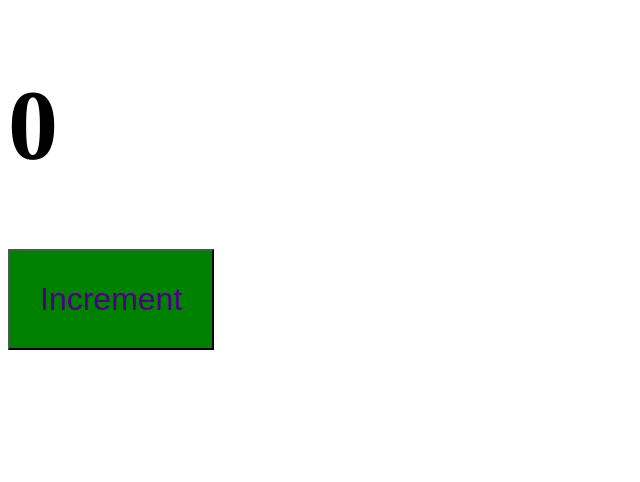
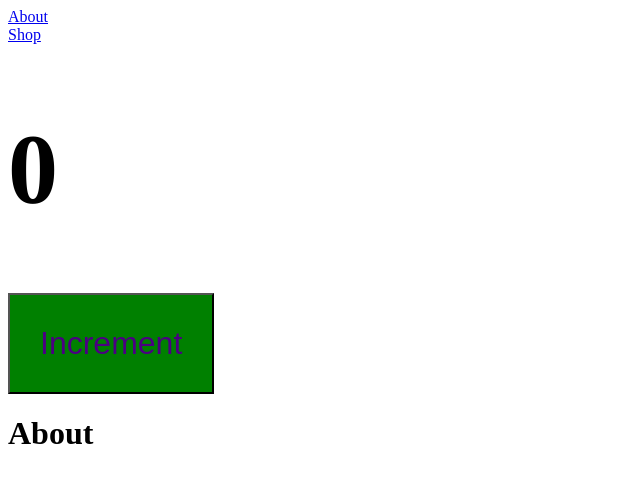
Before and after one commit to SergeiKuznetsov9/webpack-course, a React app: page /about in a window 1280 px wide. Shown: the top 482 px of the page, without its empty margins (0-640 px from the left). Built offline with nearby package versions, Linux system fonts and the light colour scheme.

Commit message:
добавлен роутер и почанковая подгрузка. Добавлен бандлАналайзер

```diff
--- a/package.json
+++ b/package.json
@@ -4,7 +4,7 @@
   "main": "index.js",
   "scripts": {
     "build:dev": "webpack --env mode=development",
-    "build:prod": "webpack --env mode=production",
+    "build:prod": "webpack --env mode=production analyzer=true",
     "serve": "webpack serve --env mode=development"
   },
   "author": "",
@@ -20,15 +20,18 @@
     "ts-node": "^10.9.2",
     "typescript": "^5.4.5",
     "webpack": "^5.91.0",
+    "webpack-bundle-analyzer": "^4.10.2",
     "webpack-cli": "^5.1.4",
     "webpack-dev-server": "^5.0.4"
   },
   "dependencies": {
+    "@types/webpack-bundle-analyzer": "^4.7.0",
     "css-loader": "^6.11.0",
     "html-webpack-plugin": "^5.6.0",
     "mini-css-extract-plugin": "^2.9.0",
     "react": "^18.3.1",
     "react-dom": "^18.3.1",
+    "react-router-dom": "^6.23.1",
     "sass": "^1.77.4",
     "sass-loader": "^14.2.1",
     "style-loader": "^4.0.0"
--- a/src/components/App.tsx
+++ b/src/components/App.tsx
@@ -2,6 +2,7 @@ import { useState } from "react";
 import "./App.css";
 import "./App.scss";
 import cls from "./App.module.scss";
+import { Link, Outlet } from "react-router-dom";
 
 export const App = () => {
   const [count, setCount] = useState<number>(0);
@@ -9,10 +10,14 @@ export const App = () => {
   const increment = () => setCount((prev) => prev + 1);
   return (
     <div>
+      <Link to={"/about"}>About</Link>
+      <br />
+      <Link to={"/shop"}>Shop</Link>
       <h1 className={cls.value}>{count}</h1>
       <button className={cls.button} onClick={increment}>
         <span>Increment</span>
       </button>
+      <Outlet />
     </div>
   );
 };
--- a/src/index.tsx
+++ b/src/index.tsx
@@ -1,5 +1,9 @@
 import { createRoot } from "react-dom/client";
 import { App } from "./components/App";
+import { RouterProvider, createBrowserRouter } from "react-router-dom";
+import { AboutLazy } from "./pages/about/AboutLazy";
+import { ShopLazy } from "./pages/shop/ShopLazy";
+import { Suspense } from "react";
 
 const root = document.getElementById("root");
 
@@ -7,6 +11,33 @@ if (!root) {
   throw new Error("root not found");
 }
 
+const router = createBrowserRouter([
+  {
+    path: "/",
+    element: <App />,
+    children: [
+      {
+        path: "about",
+        element: (
+          <Suspense fallback={"Loading..."}>
+            <AboutLazy />
+          </Suspense>
+        ),
+      },
+      {
+        path: "shop",
+        element: (
+          <Suspense fallback={"Loading..."}>
+            <ShopLazy />
+          </Suspense>
+        ),
+      },
+    ],
+  },
+]);
+
+// теперь ленивые компоненты подгружаются чанками
+
 const container = createRoot(root);
 
-container.render(<App />);
+container.render(<RouterProvider router={router} />);
--- /dev/null
+++ b/src/pages/about/About.tsx
@@ -0,0 +1,3 @@
+const About = () => <h1>About</h1>;
+
+export default About;
--- /dev/null
+++ b/src/pages/about/AboutLazy.tsx
@@ -0,0 +1,3 @@
+import { lazy } from "react";
+
+export const AboutLazy = lazy(() => import("./About"));
--- /dev/null
+++ b/src/pages/shop/Shop.tsx
@@ -0,0 +1,3 @@
+const Shop = () => <h1>Shop</h1>;
+
+export default Shop;
--- /dev/null
+++ b/src/pages/shop/ShopLazy.tsx
@@ -0,0 +1,3 @@
+import { lazy } from "react";
+
+export const ShopLazy = lazy(() => import("./Shop"));
--- a/webpack.config.ts
+++ b/webpack.config.ts
@@ -11,4 +11,5 @@ export default (env: EnvVariables) =>
       output: path.resolve(__dirname, "build"),
     },
     mode: env.mode ?? "development",
+    analyzer: env.analyzer
   });
```
Also changed, not shown: 4 other files (tests, documents, lock files or other folders).
